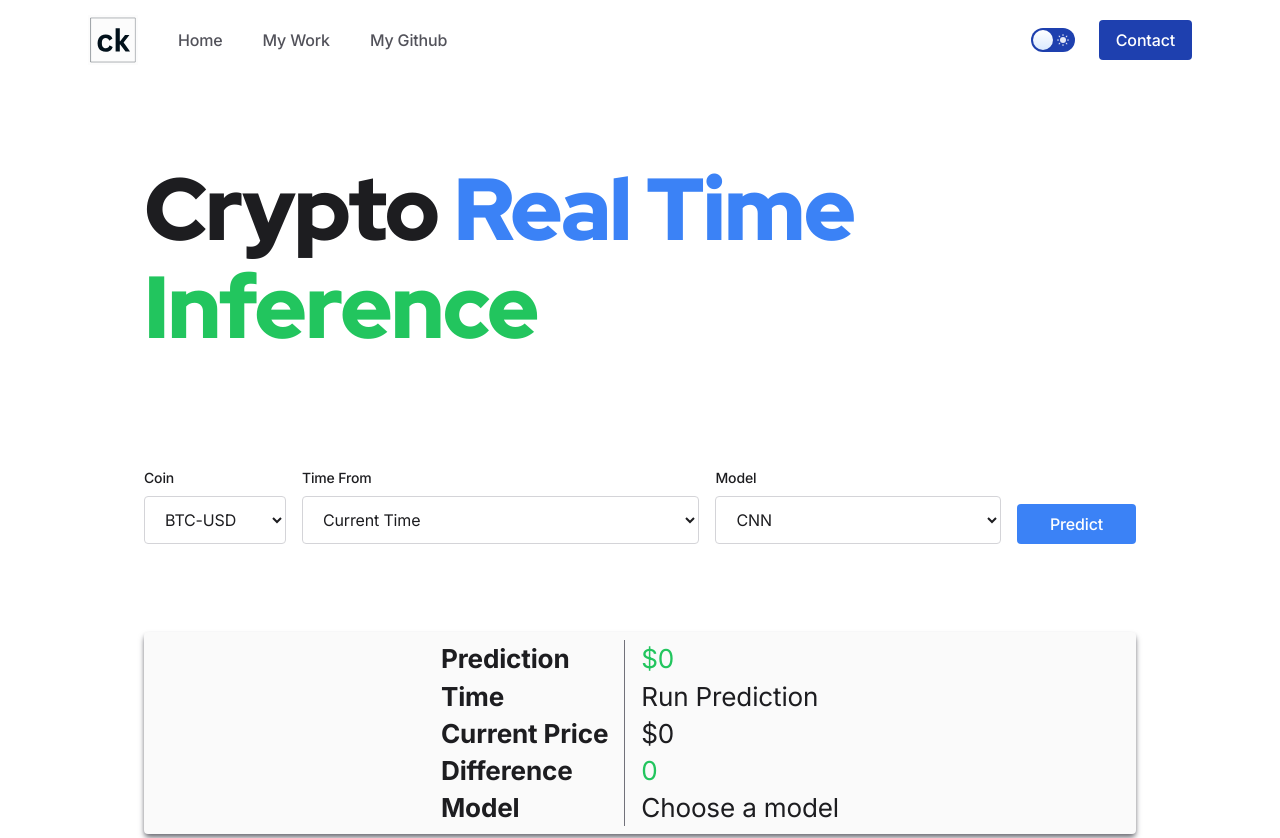
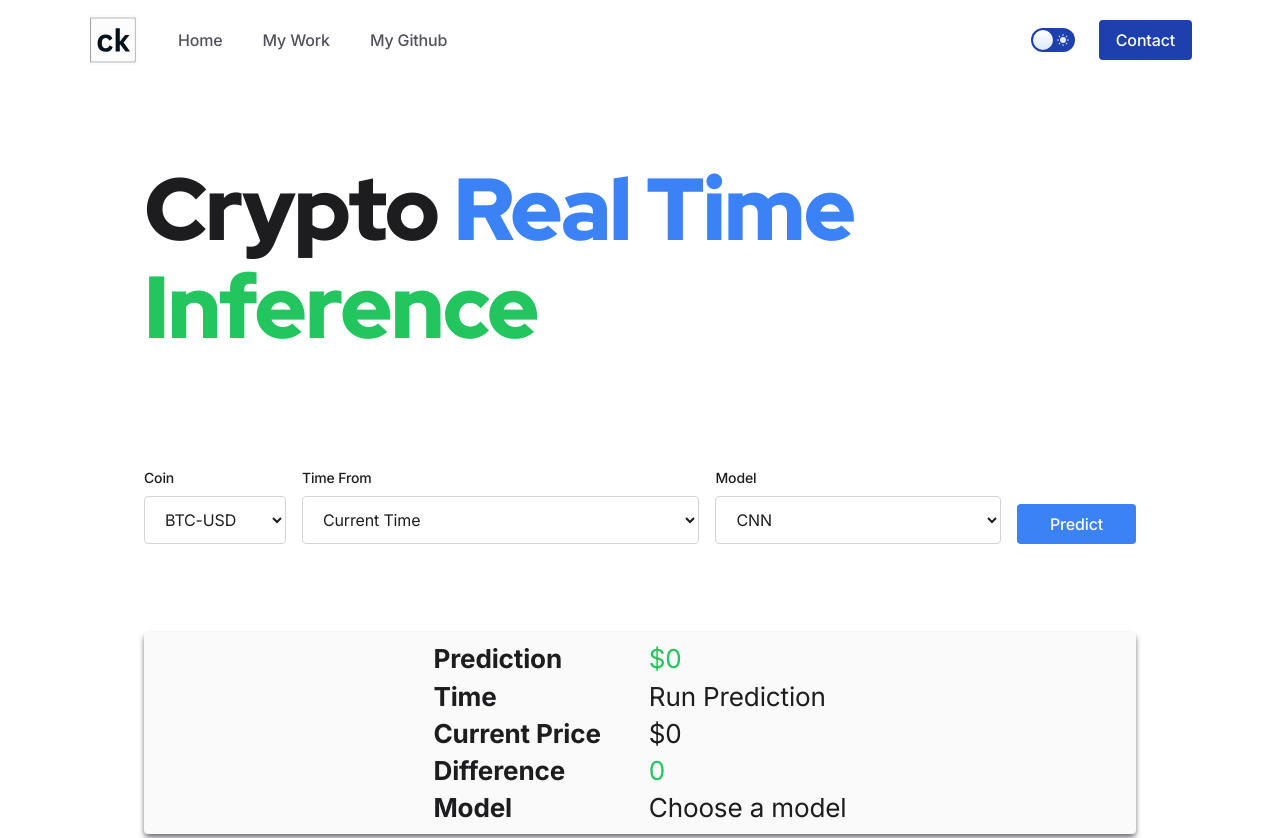
Before and after one commit to christopherkeim/christopherkeim-xyz, a Next.js app: page /projects/crypto in a window 1280 px wide. Shown: the top 838 px of the page. Built offline with nearby package versions, Linux system fonts and the light colour scheme.

Commit message:
Deleted borders and added mobile sizing.

```diff
--- a/components/Projects/Crypto/PredictionRow.tsx
+++ b/components/Projects/Crypto/PredictionRow.tsx
@@ -9,10 +9,10 @@ export function PredictionRow({
 }) {
   return (
     <tr className="">
-      <th className="border-e border-zinc-500 pe-4">
+      <th className="pe-4">
         <span className="">{title}</span>
       </th>
-      <td className="ps-4">
+      <td className="ps-4 md:ps-8">
         <span className={`text-${valueColor}-500`}>{value}</span>
       </td>
     </tr>
```
